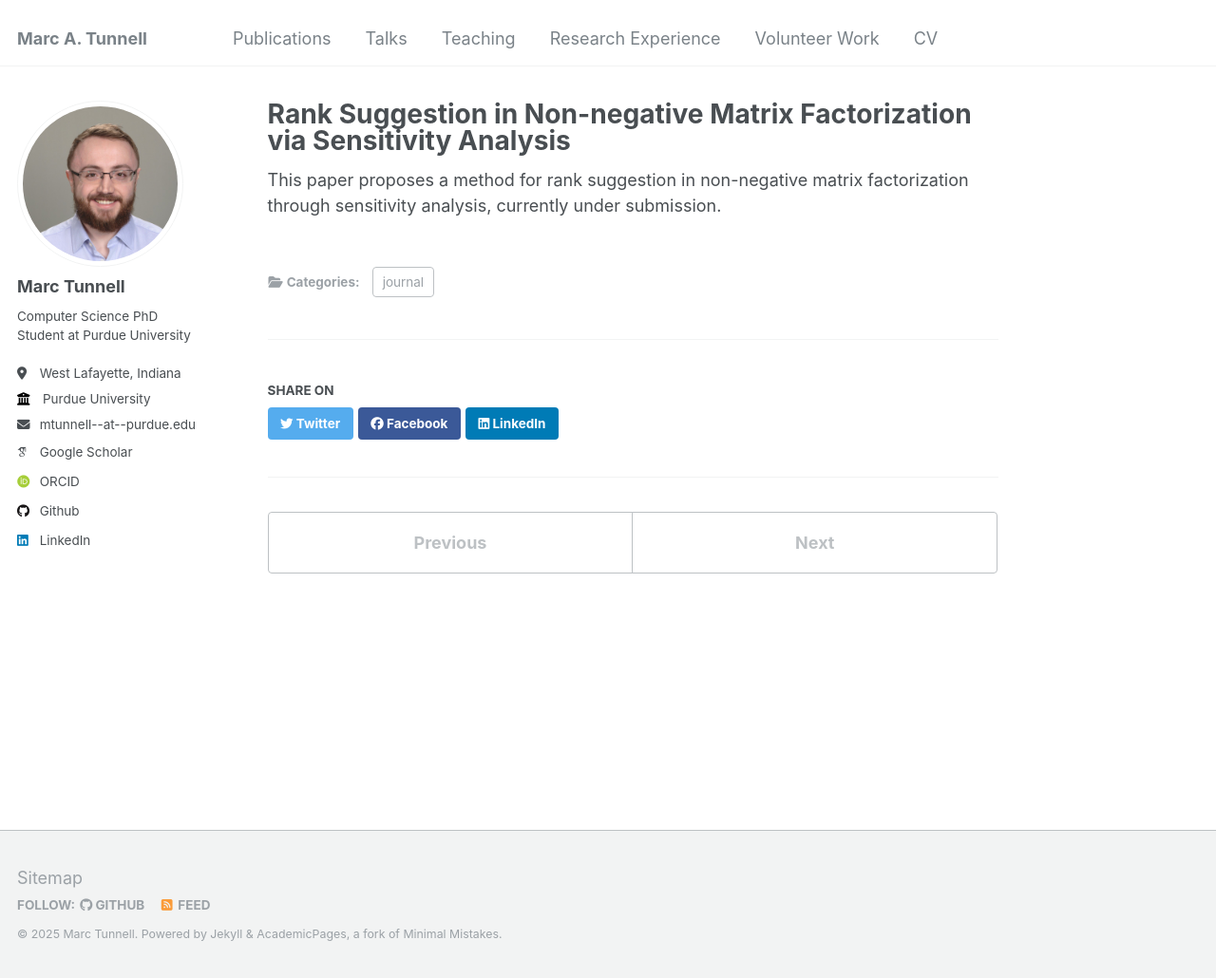
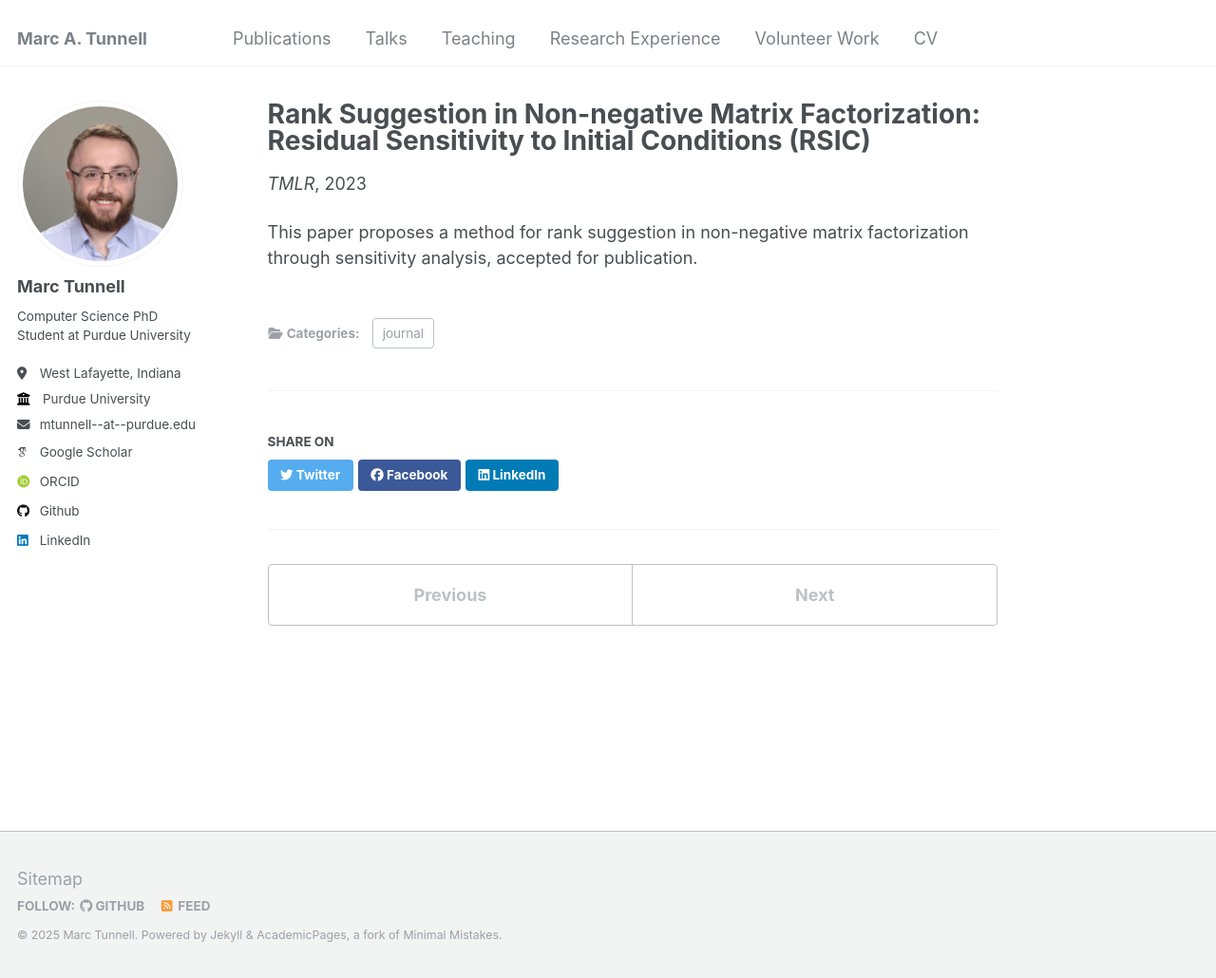
Before and after one commit to tunnellm/tunnellm.github.io, a Jekyll site: the page built from _publications/in-submission-rank-suggestion.md, in a window 1280 px wide and 1030 px high. Shown: the whole window at 95% size. Built offline with Jekyll 4.4.1, drawn with Linux system fonts in a browser that asks for light colours; some web fonts are replaced.

Commit message:
Update in-submission-rank-suggestion.md (accepted)

```diff
--- a/_publications/in-submission-rank-suggestion.md
+++ b/_publications/in-submission-rank-suggestion.md
@@ -1,11 +1,11 @@
 ---
-title: "Rank Suggestion in Non-negative Matrix Factorization via Sensitivity Analysis"
+title: "Rank Suggestion in Non-negative Matrix Factorization: Residual Sensitivity to Initial Conditions (RSIC)"
 collection: publications
 authors: "Marc Tunnell, Zachary DeBruine, Erin Carrier"
 category: journal
-# venue: test
-# status: "In submission"
+venue: TMLR
+status: "Accepted"
 date: 2023-09-01
 ---
 
-This paper proposes a method for rank suggestion in non-negative matrix factorization through sensitivity analysis, currently under submission.
+This paper proposes a method for rank suggestion in non-negative matrix factorization through sensitivity analysis, accepted for publication.
```
